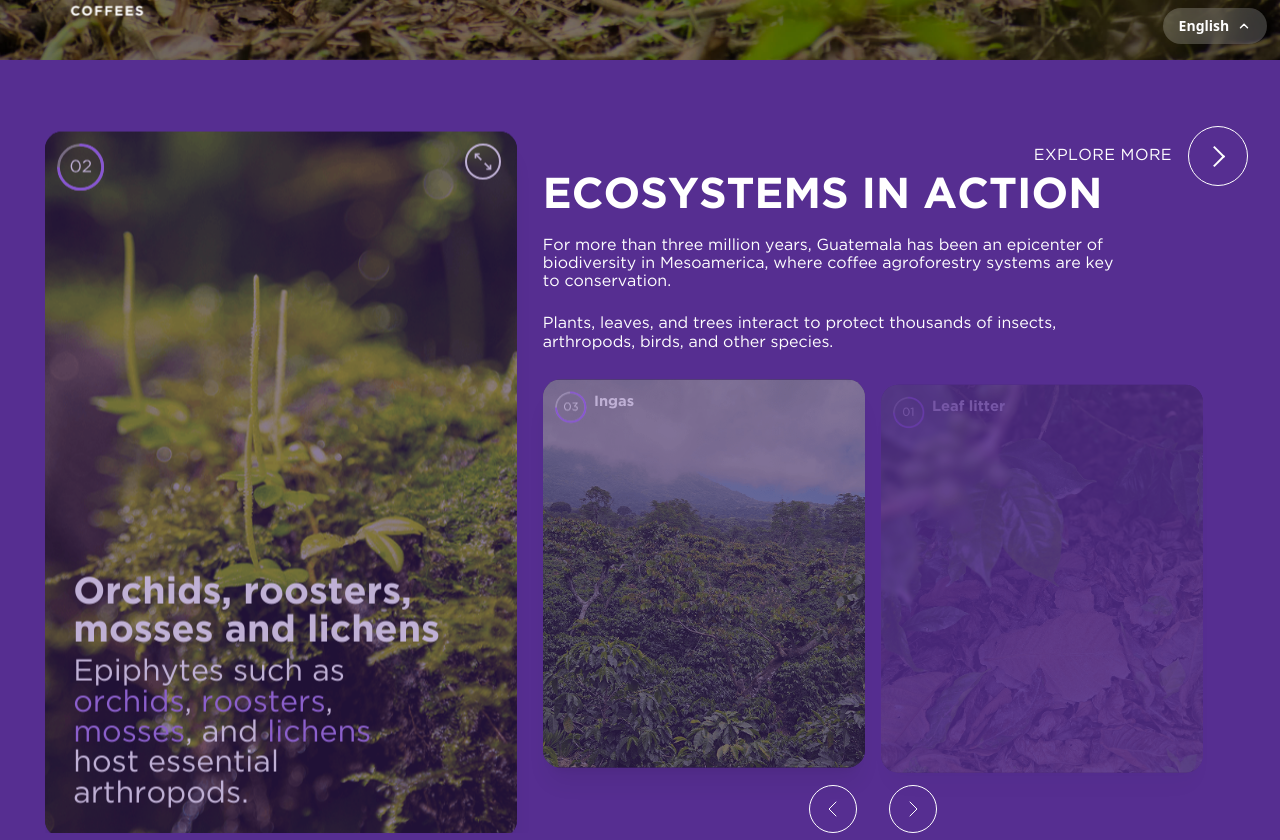
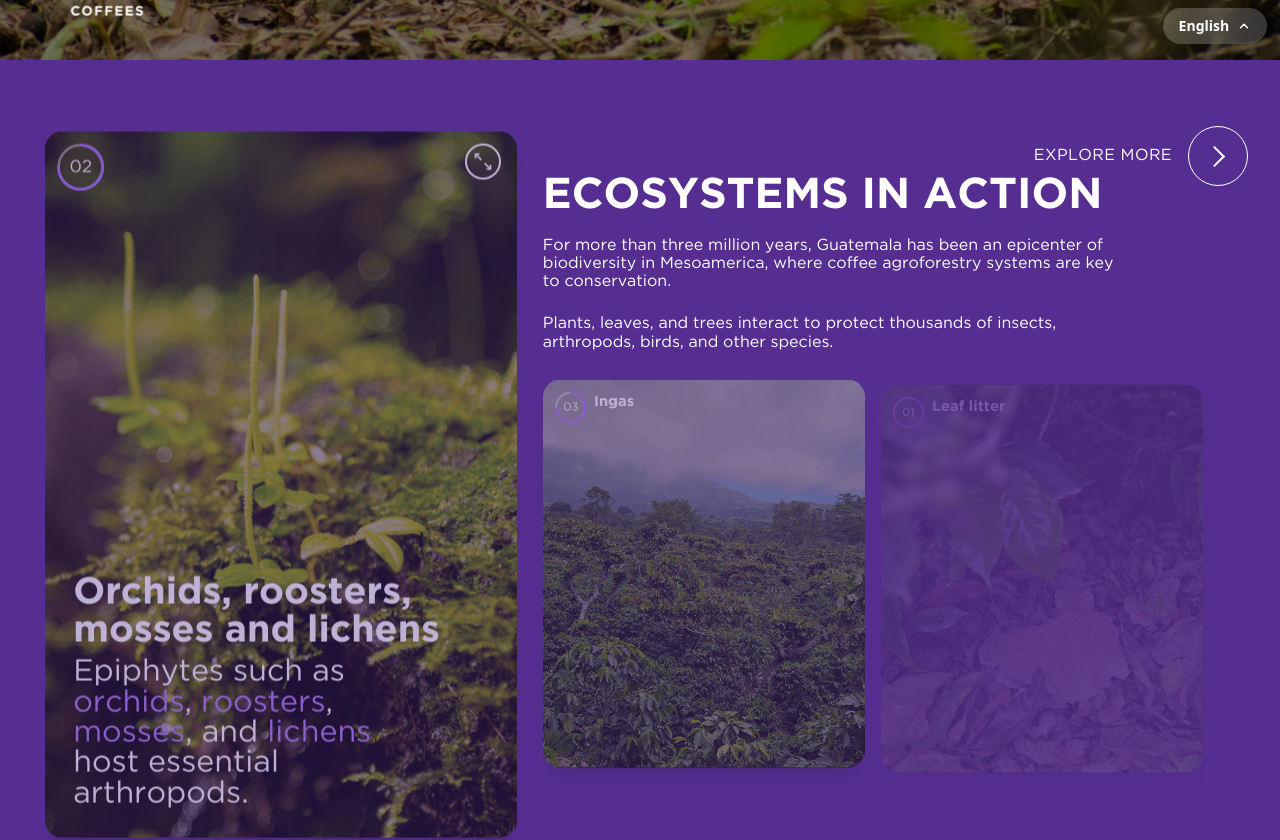
Before and after one commit to Alan4745/front-green-book, a React (Vite) app: page /c5 in a window 1280 px wide. Shown: the part 740-1580 px from the top of the page. Built offline with nearby package versions, Linux system fonts and the light colour scheme.

Commit message:
Reposiciona la navegación del carrusel en C5 debajo de las tarjetas y sin afectar su alineación

```diff
--- a/src/components/C5/Section1C5.jsx
+++ b/src/components/C5/Section1C5.jsx
@@ -119,7 +119,7 @@ const Section1C5 = () => {
                             slides={slidesData}
                             onExpandClick={openLightbox}
                             renderDesktop={({ activeSlide, sideSlides, goPrev, goNext, isChanging, prevLabel, nextLabel, expandLabel, currentIndex }) => (
-                                <div className="grid w-full grid-cols-[29.5rem_43.25rem] items-end justify-center gap-[1.6rem]">
+                                <div className="relative grid w-full grid-cols-[29.5rem_43.25rem] items-end justify-center gap-[1.6rem] pb-[5.25rem]">
                                     <MotionDiv
                                         key={`${activeSlide.title}-${currentIndex}-desktop-featured`}
                                         className="h-[44.125rem] w-[29.5rem] flex-shrink-0 justify-self-center self-end"
@@ -158,7 +158,7 @@ const Section1C5 = () => {
                                                 </p>
                                             </div>
 
-                                            <div className="relative -mt-[0.15rem] w-[41.25rem] self-start pb-[4.75rem]">
+                                            <div className="relative -mt-[0.15rem] w-[41.25rem] self-start">
                                                 <div className="flex w-[41.25rem] items-end gap-[1rem]">
                                                     {sideSlides.map((slide, index) => (
                                                         <MotionDiv
@@ -176,8 +176,11 @@ const Section1C5 = () => {
                                                         </MotionDiv>
                                                     ))}
                                                 </div>
+                                            </div>
+                                        </div>
+                                    </div>
 
-                                                <div className="absolute left-1/2 bottom-[0.35rem] flex -translate-x-1/2 gap-8">
+                                    <div className="absolute bottom-0 left-[41.1625rem] flex -translate-x-1/2 gap-8">
                                         <button
                                             type="button"
                                             onClick={goPrev}
@@ -201,9 +204,6 @@ const Section1C5 = () => {
                                                 <path strokeLinecap="round" strokeLinejoin="round" strokeWidth={1} d="M9 5l7 7-7 7" />
                                             </svg>
                                         </button>
-                                                </div>
-                                            </div>
-                                        </div>
                                     </div>
                                 </div>
                             )}
```
Lines whose indentation alone changed are shown as unchanged.
